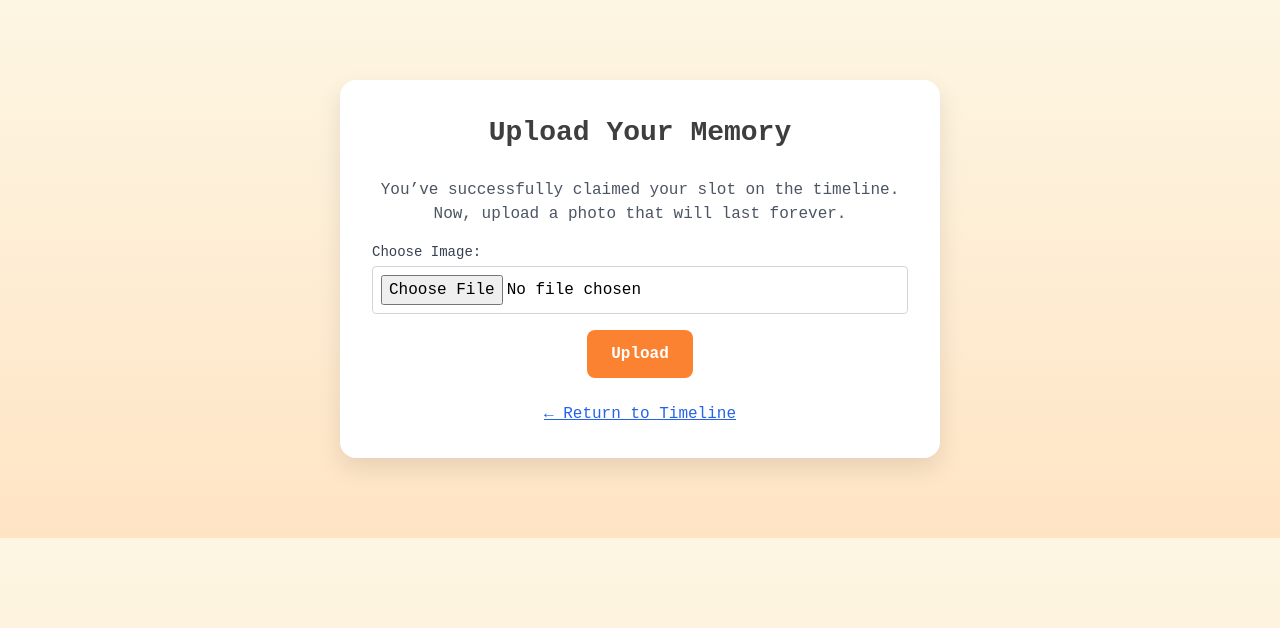
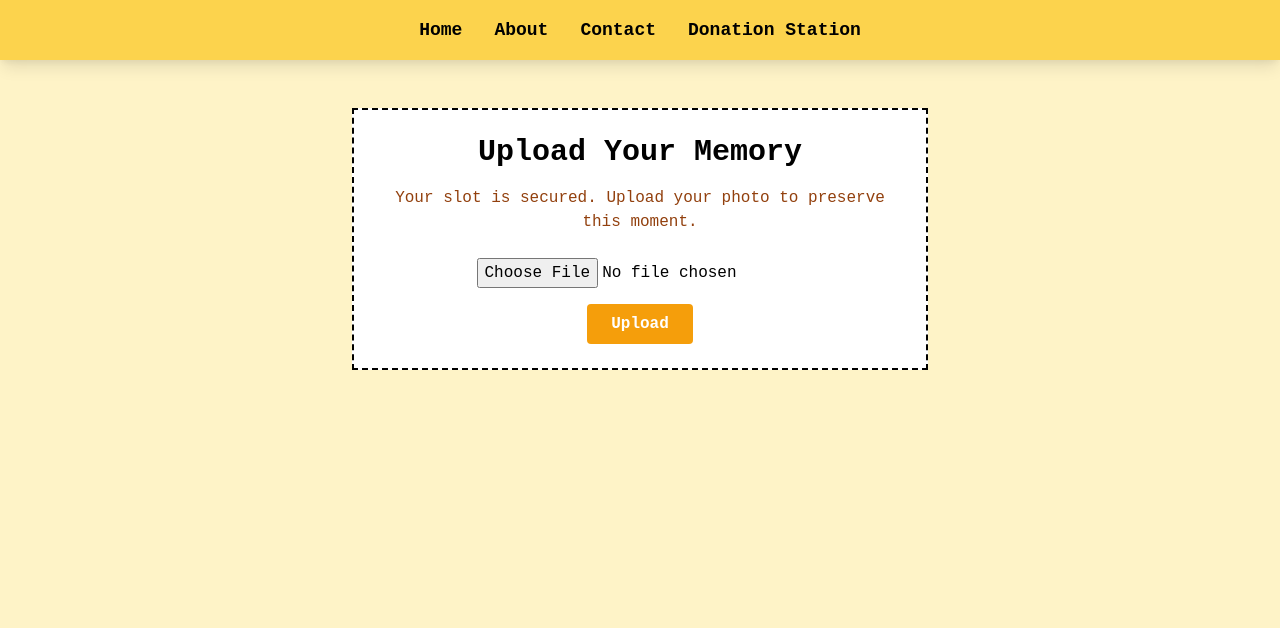
Before and after one commit to 5paresomechange55/TheDigitalMemoryLane, a Flask app: template templates/upload.html in a window 1280 px wide. Shown: the top 628 px of the page. Run offline with Flask 3, Linux system fonts and the light colour scheme; the template is opened without the code that fills it, so the values that code supplies are empty; some libraries are stand-ins or nearby versions.

Commit message:
Update upload.html

```diff
--- a/templates/upload.html
+++ b/templates/upload.html
@@ -1,61 +1,44 @@
 <!DOCTYPE html>
 <html lang="en">
 <head>
-  <meta charset="UTF-8" />
+  <meta charset="UTF-8">
+  <title>Upload Your Memory</title>
   <meta name="viewport" content="width=device-width, initial-scale=1.0"/>
-  <title>Upload Your Memory | The Digital Memory Lane</title>
-  <link href="https://cdn.jsdelivr.net/npm/tailwindcss@2.2.19/dist/tailwind.min.css" rel="stylesheet">
+  <link href="https://cdn.jsdelivr.net/npm/tailwindcss@2.2.19/dist/tailwind.min.css" rel="stylesheet"/>
   <style>
     body {
-      background: linear-gradient(#fdf6e3, #ffe4c4);
-      font-family: 'Courier New', monospace;
+      background: #fef3c7;
+      font-family: 'Courier New', Courier, monospace;
     }
-    .container {
-      max-width: 600px;
-      margin: 5rem auto;
-      background: white;
-      padding: 2rem;
-      border-radius: 1rem;
-      box-shadow: 0 10px 25px rgba(0, 0, 0, 0.1);
-    }
-    .title {
-      font-size: 1.75rem;
-      font-weight: bold;
-      margin-bottom: 1.5rem;
-      text-align: center;
-      color: #3e3e3e;
-    }
-    .button {
-      background: #fa8231;
-      color: white;
-      font-weight: bold;
-      padding: 0.75rem 1.5rem;
-      border-radius: 0.5rem;
-      transition: background 0.2s ease;
-    }
-    .button:hover {
-      background: #e76f1d;
+    .upload-box {
+      background-color: #fff;
+      border: 2px dashed #000;
     }
   </style>
 </head>
-<body>
-  <div class="container">
-    <div class="title">Upload Your Memory</div>
-    <p class="mb-4 text-gray-600 text-center">
-      You’ve successfully claimed your slot on the timeline. Now, upload a photo that will last forever.
-    </p>
+<body class="text-center">
+
+  <!-- Toolbar -->
+  <nav class="bg-yellow-300 py-4 shadow-lg">
+    <ul class="flex justify-center space-x-8 font-bold text-lg">
+      <li><a href="/" class="hover:underline">Home</a></li>
+      <li><a href="/about" class="hover:underline">About</a></li>
+      <li><a href="/contact" class="hover:underline">Contact</a></li>
+      <li><a href="/donation" class="hover:underline">Donation Station</a></li>
+    </ul>
+  </nav>
+
+  <div class="mt-12 mx-auto max-w-xl p-6 upload-box">
+    <h1 class="text-3xl font-bold mb-4">Upload Your Memory</h1>
+    <p class="mb-6 text-yellow-800">Your slot is secured. Upload your photo to preserve this moment.</p>
+
     <form method="POST" enctype="multipart/form-data">
-      <div class="mb-4">
-        <label class="block text-sm font-medium text-gray-700 mb-1" for="image">Choose Image:</label>
-        <input class="w-full p-2 border border-gray-300 rounded" type="file" name="image" accept="image/*" required />
-      </div>
-      <div class="text-center">
-        <button type="submit" class="button">Upload</button>
-      </div>
+      <input type="file" name="image" accept="image/*" class="block mx-auto mb-4"/>
+      <button type="submit" class="bg-yellow-500 hover:bg-yellow-600 text-white font-bold py-2 px-6 rounded">
+        Upload
+      </button>
     </form>
-    <div class="mt-6 text-center">
-      <a href="/" class="text-blue-600 underline">← Return to Timeline</a>
-    </div>
   </div>
+
 </body>
 </html>
```
